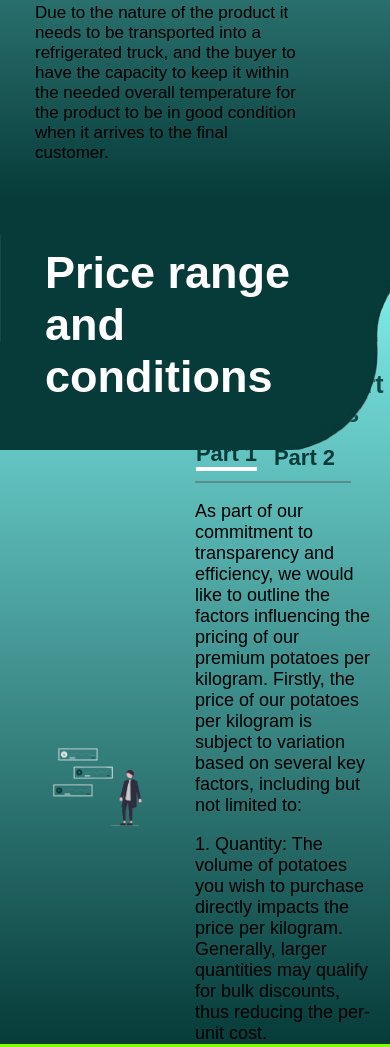
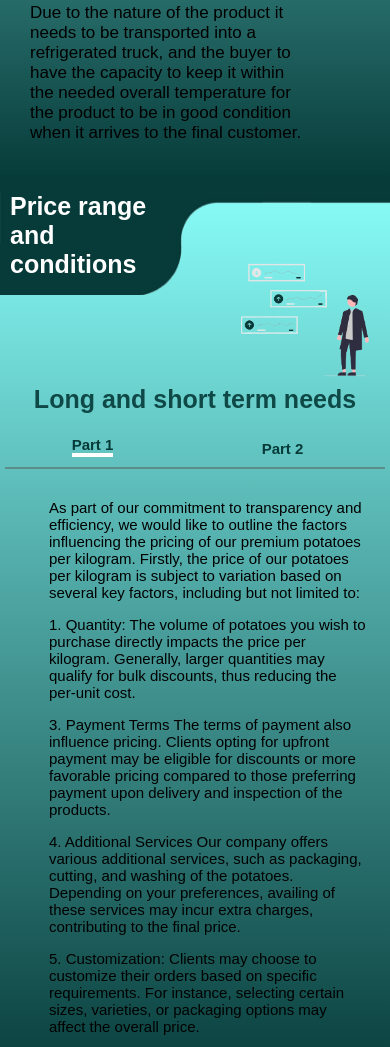
Before and after one commit to phantom4o/test, a plain HTML site: page index.html in a window 390 px wide. Shown: the part 3478-4525 px from the top of the page. Drawn offline with Linux system fonts and the light colour scheme.

Commit message:
sec6 phone finished

```diff
--- a/css/phone/phone_sec5.css
+++ b/css/phone/phone_sec5.css
@@ -24,21 +24,25 @@
     }
     section.holder section#sec5 div.bottom-part div.sec5-left-side{
         position: relative;
+        align-items: end;
+        padding: 0 0 20px 15px;
         height: 110px;
+        width: 100%;
     }
     section.holder section#sec5 div.bottom-part div.sec5-left-side img{
         position: absolute;
         top: -20px;
-        height: 150px;
-        width: 100%;
+        height: 120px;
+        width: auto;
         object-fit:fill;
     }
     section.holder section#sec5 div.bottom-part div.sec5-right-side{
         width: 100vw;
-        padding: 0 10px;
+        padding: 0 5px;
     }
     section.holder section#sec5 div.bottom-part div.sec5-right-side div.hHolders{
         width: 100%;
+        justify-content: space-around;
     }
     section.holder section#sec5 div.bottom-part div.sec5-right-side div.hHolders p{
         font-size: 15px;
--- a/css/phone/phone_sec6.css
+++ b/css/phone/phone_sec6.css
@@ -1 +1,59 @@
-@media (max-width: 600px) {}
+@media (max-width: 600px) {
+    section.holder section#sec6{
+        position: relative;
+        height: auto;
+    }
+    section.holder section#sec6 div.title-box {
+        position: relative;
+        height: 110px;
+    }
+    section.holder section#sec6 div.title-box img{
+        height: 120px;
+    }
+     section.holder section#sec6 div.title-box h5{
+        font-size: 25px;
+        margin-left: 10px;
+        width: 150px;
+    }
+    section.holder section#sec6 div.bottom-part{
+        justify-content: start;
+        height: 100%;
+        top: -20px;
+        display: flex;
+        flex-direction: column;
+    }
+    section.holder section#sec6 div.bottom-part div.sec6-left-side{
+        position: relative;
+        align-items: end;
+        padding: 0 0 20px 15px;
+        height: 110px;
+        width: 100%;
+    }
+    section.holder section#sec6 div.bottom-part div.sec6-left-side img{
+        position: absolute;
+        top: -20px;
+        height: 140px;
+        width: auto;
+        object-fit:fill;
+    }
+    section#sec6 div.bottom-part div.sec6-right-side{
+        width: 100vw;
+        padding: 0 5px;
+        margin-bottom: 20px;
+        align-items: center;
+    }
+    section.holder section#sec6 div.bottom-part div.sec6-right-side div.hHolders{
+        width: 100%;
+        justify-content: space-around;
+    }
+    section.holder section#sec6 div.bottom-part div.sec6-right-side div.hHolders p{
+        font-size: 15px;
+    }
+    section.holder section#sec6 div.bottom-part div.sec6-right-side div.pHolder{
+       margin-top: 15px;
+       padding: 0 0 0 25px;
+    }
+    section.holder section#sec6 div.bottom-part div.sec6-right-side div.pHolder p{
+        font-size: 15px;
+    }
+}
```
